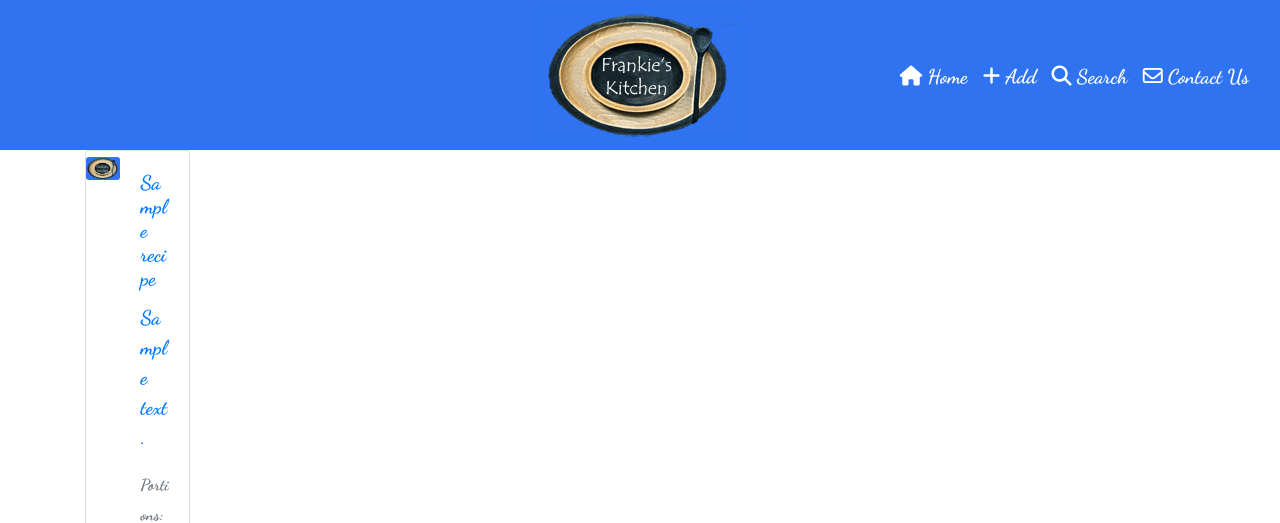
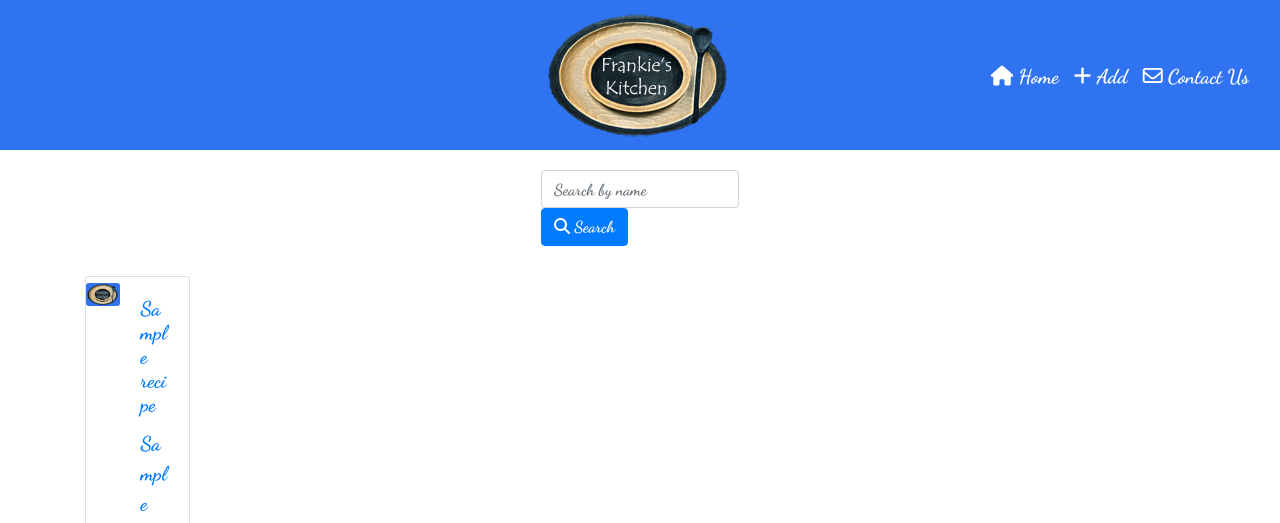
Before and after one commit to Dhracko/frankies_kitchen, a Flask app: page / in a window 1280 px wide. Shown: the top 523 px of the page. Run offline with Flask 2, Linux system fonts and the light colour scheme; a database or web service that is not in the repository returns one stand-in record (values such as "Sample title"); some libraries are stand-ins or nearby versions.

Commit message:
create_recipe, edit_recipe & initial .hmtl files renamed

```diff
--- a/app.py
+++ b/app.py
@@ -21,7 +21,7 @@ mongo = PyMongo(app)
 @app.route('/')
 @app.route('/get_recipes')
 def get_recipes():
-    return render_template('landing.html',
+    return render_template('initial.html',
                            recipes=mongo.db.recipes.find())
 
 
@@ -29,8 +29,8 @@ def get_recipes():
 
 @app.route('/add_recipe')
 def add_recipe():
-    return render_template('createrecipe.html',
-                           categories=mongo.db.categories.find())
+    return render_template('create_recipe.html',
+                           recipes=mongo.db.recipes.find())
 
 
 @app.route('/insert_recipe', methods=['POST'])
@@ -80,7 +80,7 @@ def gt_recipe(recipe_id, recipe_name):
 @app.route('/edit_recipe/<recipe_id>')
 def edit_recipe(recipe_id):
     the_recipe = mongo.db.recipes.find_one({"_id": ObjectId(recipe_id)})
-    return render_template('editrecipe.html', recipe=the_recipe)
+    return render_template('edit_recipe.html', recipe=the_recipe)
 
 
 @app.route('/update_recipe/<recipe_id>', methods=["POST"])
@@ -127,11 +127,32 @@ def delete_recipe(recipe_id):
     return redirect(url_for('get_recipes'))
 
 
-# Search Recipe by name
+# Search Recipe by name form
 @app.route('/search', methods=["POST"])
 def get_search():
-    return redirect(url_for("search_recipes",
+    return redirect(url_for('search_recipes',
                             search_term=request.form.get("search_field")))
+
+
+# Search Results Page
+@app.route('/search/<search_term>')
+def search_recipes(search_term):
+
+    # Create a index for recipe name search.
+
+    mongo.db.recipes.createIndex([
+        ("recipe_name", "text")
+    ])
+
+    search_result = recipe.find({"$text": {"$search": search_term}},
+                                {"score": {"$meta": "textScore"}}).sort([
+                                    ("score", {"$meta": "textScore"})]).skip(
+                                        (page - 1) * per_page).limit(per_page)
+
+    search_result = recipe.count_documents({"$text": {"$search": search_term}})
+
+    return render_template("search.html", search_term=search_term,
+                           search_result=search_result)
 
 
 if __name__ == '__main__':
--- a/static/css/style.css
+++ b/static/css/style.css
@@ -6,7 +6,6 @@ body {
 }
 
 /* Headers Menu */
-
 .header-blue {
   background-color: #2f73f0;
   height: 150px;
@@ -31,8 +30,8 @@ body {
     top: 40%;
 }
 
+
 /* Burger Nav Bar */
-
 .menu-bar {
     position: absolute;
     left: 10px;
@@ -80,8 +79,12 @@ body {
   font-size: 60px;
 }
 
+/* Search Bar */
+.search-bar {
+    padding: 20px 0px 30px;
+}
+
 /* New Recipe Creation  */
-
 .logo {
   background-image: url(generic_logo_creation.png);
   background-repeat: no-repeat;
@@ -141,7 +144,6 @@ div.col-12 {
 }
 
 /* Media Content */
-
 @media  screen and (max-width: 850px) {
     ul.nav-full {
         display: none;
--- a/templates/base.html
+++ b/templates/base.html
@@ -21,7 +21,6 @@
 				<ul class="nav-full nav align-items-center">
 					<li class="nav-item"><a class="nav-white" href="{{url_for('get_recipes')}}"><i class="fas fa-home"></i> Home</a></li>
 					<li class="nav-item"><a class="nav-white" href="{{url_for('add_recipe')}}"><i class="fas fa-plus"></i> Add</a></li>
-                    <li class="nav-item"><a class="nav-white" href="#"><i class="fas fa-search"></i> Search</a></li>
 					<li class="nav-item"><a class="nav-white" href="#"><i class="far fa-envelope"></i> Contact Us</a></li>
 				</ul>
 
--- /dev/null
+++ b/templates/initial.html
@@ -0,0 +1,55 @@
+{% extends 'base.html' %} {% block content %}
+<div class="row justify-content-md-center search-bar">
+  <form action="{{url_for('get_search')}}" method="POST">
+    <input  class="form-control" type="search" name="search_field" id="search_field" placeholder="Search by name"/>
+    <button type="submit" class="btn btn-primary">
+      <i class="fas fa-search"></i> Search
+    </button>
+  </form>
+</div>
+
+<div class="row">
+  <div class="card-deck">
+    {% for recipe in recipes %}
+    <div class="col-4">
+      <div class="card mb-3" style="max-width: 540px;">
+        <div class="row no-gutters">
+          <div class="col-md-4">
+            <a
+              href="{{url_for('gt_recipe', recipe_id=recipe['_id'],recipe_name=recipe['recipe_name'])}}"
+            >
+              <img
+                src="{{url_for('static', filename='images/logo.png')}}"
+                class="card-img"
+                alt="recipe image"
+              />
+            </a>
+          </div>
+
+          <div class="col-md-8">
+            <div class="card-body">
+              <a
+                href="{{url_for('gt_recipe',recipe_id=recipe['_id'],recipe_name=recipe['recipe_name'])}}"
+              >
+                <h5 class="card-title">{{recipe.recipe_name}}</h5>
+                <p class="card-text">{{recipe.recipe_description}}</p>
+                <p class="card-text">
+                  <small class="text-muted"
+                    >Portions: {{recipe.recipe_portions}}</small
+                  >
+                </p>
+                <p class="card-text">
+                  <small class="text-muted"
+                    >Time: {{recipe.recipe_cooking_time}}</small
+                  >
+                </p>
+              </a>
+            </div>
+          </div>
+        </div>
+      </div>
+    </div>
+    {% endfor %}
+  </div>
+</div>
+{% endblock %}
--- a/templates/landing.html
+++ /dev/null
@@ -1,35 +0,0 @@
-{% extends 'base.html' %} {% block content %}
-<div class="row">
-	<div class="card-deck">
-		{% for recipe in recipes %}
-		<div class="col-4">
-			<div class="card mb-3" style="max-width: 540px;">
-				<div class="row no-gutters">
-
-					<div class="col-md-4">
-                    <a href="{{url_for('gt_recipe', recipe_id=recipe['_id'],recipe_name=recipe['recipe_name'])}}">
-						<img src="{{url_for('static', filename='images/logo.png')}}" class="card-img" alt="recipe image" />
-                    </a>
-                    </div>
-
-						<div class="col-md-8">
-							<div class="card-body">
-                                <a href="{{url_for('gt_recipe',recipe_id=recipe['_id'],recipe_name=recipe['recipe_name'])}}">
-								<h5 class="card-title">{{recipe.recipe_name}}</h5>
-								<p class="card-text">{{recipe.recipe_description}}</p>
-								<p class="card-text">
-									<small class="text-muted">Portions: {{recipe.recipe_portions}}</small>
-								</p>
-								<p class="card-text">
-									<small class="text-muted">Time: {{recipe.recipe_cooking_time}}</small>
-								</p>
-                                </a>
-							</div>
-						</div>
-					</div>
-				</div>
-			</div>
-			{% endfor %}
-		</div>
-	</div>
-	{% endblock %}
```
Also changed, not shown: templates/create_recipe.html (renamed from templates/createrecipe.html), templates/edit_recipe.html (renamed from templates/editrecipe.html).
